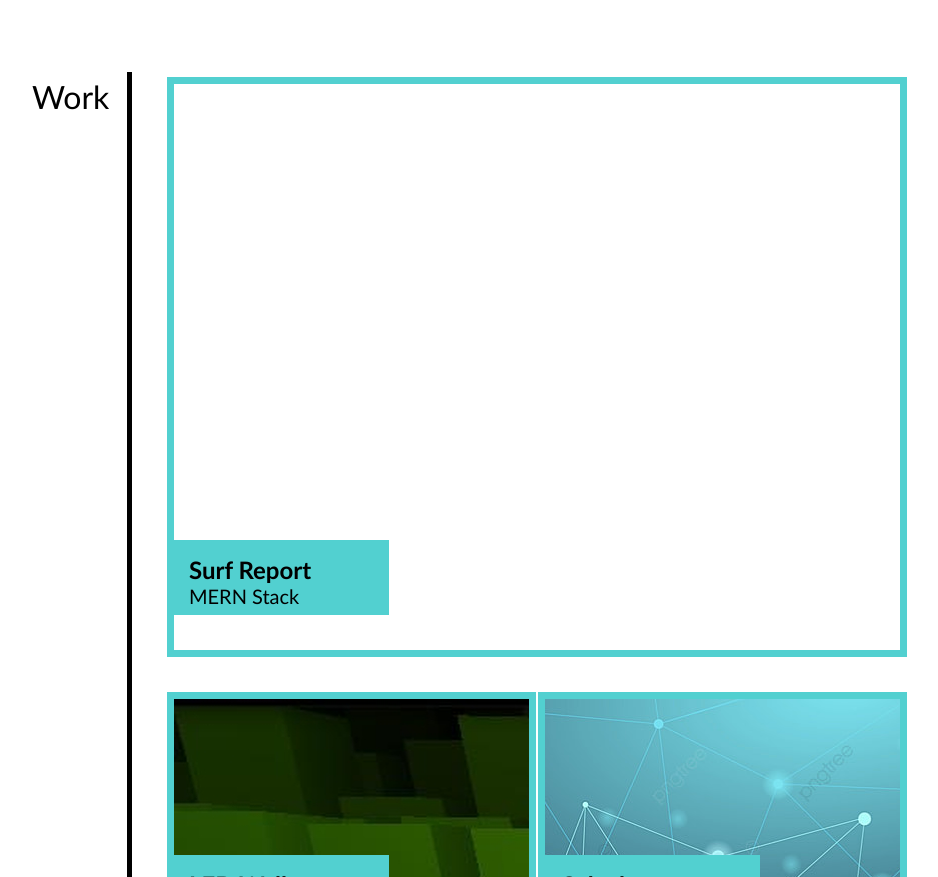
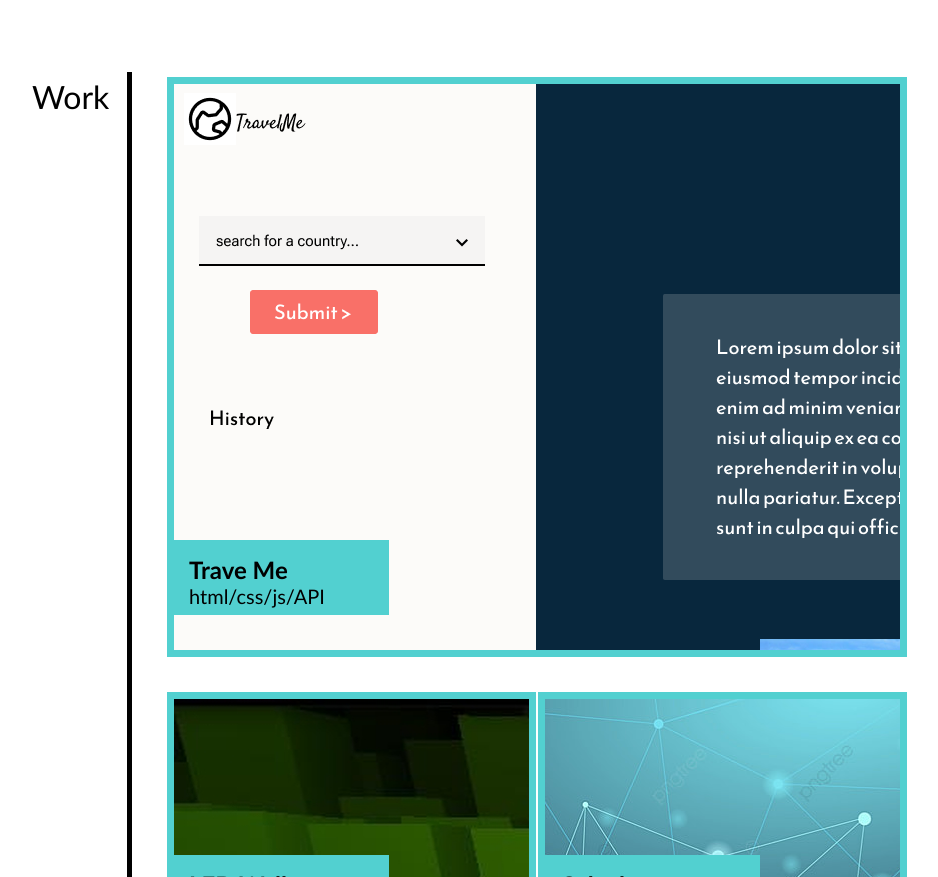
Before and after one commit to MaksymStovpovyi/max-02-chall, a plain HTML site: page index.html in a window 1280 px wide. Shown: the part 909-1786 px from the top of the page, without its empty margins (273-1211 px from the left). Drawn offline with Linux system fonts and the light colour scheme.

Commit message:
added project #1

```diff
--- a/assets/css/style.css
+++ b/assets/css/style.css
@@ -153,7 +153,7 @@ menu ul li:hover {
 
 .work_box_1 {
     margin-top: 0;
-    background-image: url("../img/box_1.jpeg");
+    background-image: url("../img/travel-app.png");
     width: 100%;
     min-height: 500px;
 }
--- a/index.html
+++ b/index.html
@@ -54,10 +54,10 @@
             Work
         </div>
 
-        <a href="https://maksymstovpovyi.github.io/max-01-html-chall/" class="work_box_1 box">
+        <a href="https://johnxlai.github.io/travel-app/" class="work_box_1 box">
             <div class="label">
-                <h2>Surf Report</h2>
-                <p>MERN Stack</p>
+                <h2>Trave Me</h2>
+                <p>html/css/js/API</p>
             </div>
         </a>
 
```
Also changed, not shown: assets/img/travel-app.png (added).
